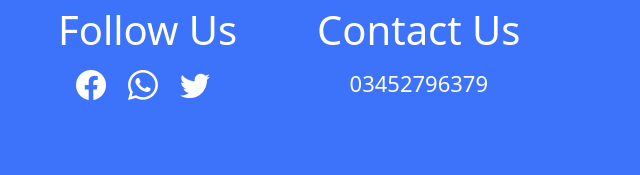
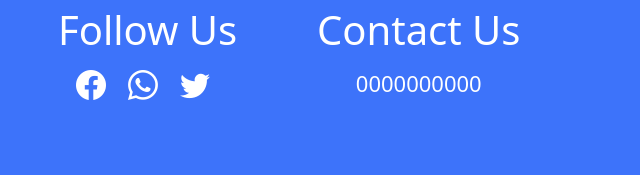
Before and after one commit to MuhammadHassanRaza25/Hassan-Raza-Store, a plain HTML site: page index.html in a window 1280 px wide. Shown: the part 5601-5776 px from the top of the page, 640-1280 px from the left. Drawn offline with nearby package versions, Linux system fonts and the light colour scheme; some packages are replaced by stand-ins of ours; a script that the page names is missing.

Commit message:
Store Website

```diff
--- a/index.html
+++ b/index.html
@@ -111,7 +111,7 @@
 
     <div class="contactus" data-aos="zoom-in">
       <h2>Contact Us</h2>
-      <h3>03452796379</h3>
+      <h3>0000000000</h3>
   </div>
   <!--------------- footer start ----------------->
 
```
